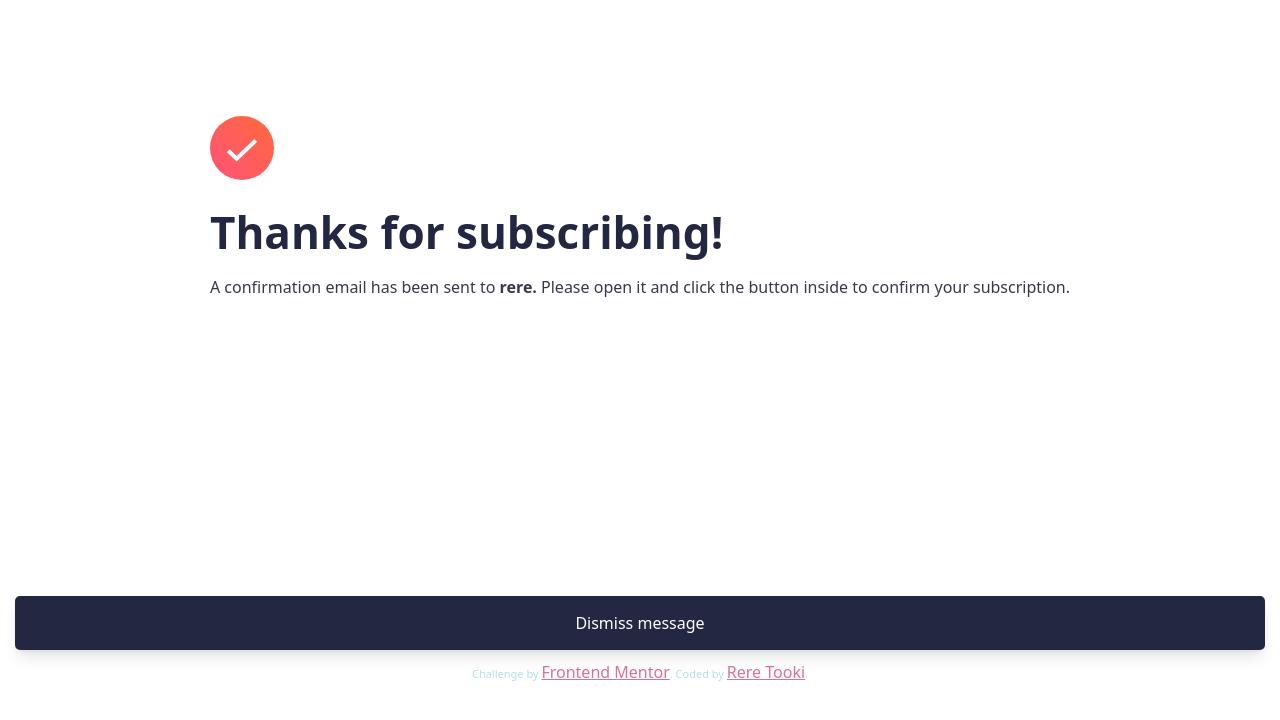
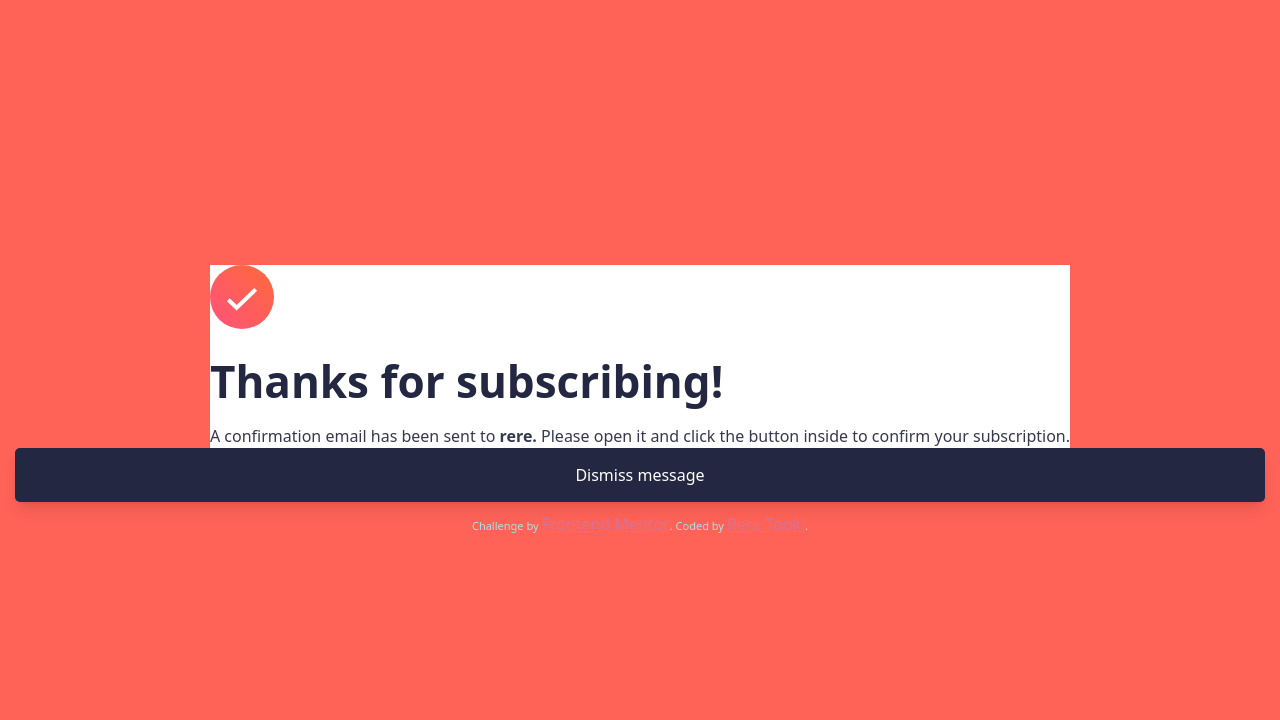
Before and after one commit to RereTooki/newsletter-component, a React (Vite) app: page / in a window 1280 px wide. Both pictures are taken after typing "name@example.com" into the empty fields and a click on the button "Subscribe to monthly newsletter". Shown: the top 720 px of the page. Built offline with nearby package versions, Linux system fonts and the light colour scheme.

Commit message:
Building the desktop version of page 2

```diff
--- a/src/components/Card.tsx
+++ b/src/components/Card.tsx
@@ -12,7 +12,7 @@ const Card = () => {
     <>
       {isVisible && (
         <div className=" h-full w-full flex flex-col md:bg-charcoal-greys font-roboto  md:justify-center md:items-center md:h-max md:py-[55px]">
-          <div className=" md:w-fit md:h-fit object-cover md:bg-whites md:justify-center md:items-center md:flex-row-reverse flex flex-col rounded-[25px] ">
+          <div className=" md:w-fit md:h-fit md:bg-whites md:justify-center md:items-center md:flex-row-reverse flex flex-col rounded-[25px] ">
             <img
               className="md:h-1/2  md:w-1/2  relative top-[-20px] md:top-0  md:py-[15px] md:px-[25px]  "
               src={SignUpDesktop}
@@ -43,8 +43,8 @@ const Card = () => {
       )}
       {isVisible || (
         <>
-          <div className=" px-[15px] h-screen w-screen flex flex-col justify-center items-center">
-            <div className="h-[60vh]">
+          <div className=" px-[15px] md:bg-tomatos h-screen w-fit md:w-full flex flex-col justify-center items-center">
+            <div className="h-[60vh] md:h-fit">
               <CardBody2 />
             </div>
 
```
